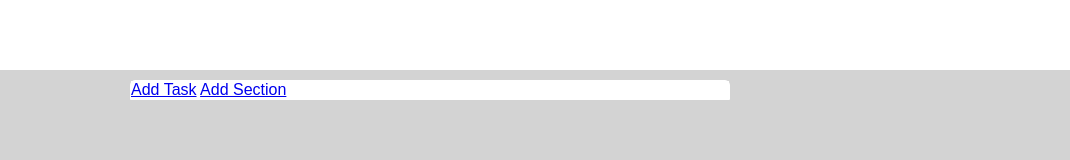
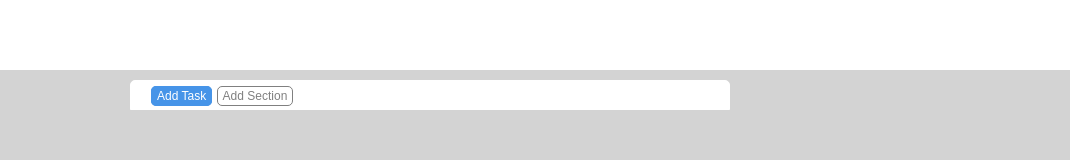
Before and after one commit to orsoli/html-css-toboolist, a plain HTML site: page index.html in a window 1280 px wide. Shown: the full height of the page, 210-1280 px from the left. Drawn offline with Linux system fonts and the light colour scheme.

Commit message:
added buttons

```diff
--- a/css/index-style.css
+++ b/css/index-style.css
@@ -28,10 +28,31 @@ header, nav, main{
 }
 
 /* Utilities  */
+
 .container{
     margin: auto;
     height: auto;
     width: 600px;
+}
+
+/* navogators container  */
+.box{
+    font-size: 12px;
+    padding: 2px 5px;
+    text-decoration: none;
+}
+
+.box.task{
+    color: white;
+    background-color: rgb(70, 148, 232);
+    border: 1px solid rgb(70, 148, 232);
+    border-radius: 5px;
+}
+
+.box.section{
+    color: grey;
+    border: 1px solid gray;
+    border-radius: 5px;
 }
 
 .logo-container{
@@ -43,4 +64,5 @@ header, nav, main{
     border: 1px solid white;
     border-radius: 5px 5px 0 0;
     margin-bottom: 3px;
+    padding: 5px 20px;
 }
--- a/index.html
+++ b/index.html
@@ -19,8 +19,8 @@
         <!-- the navigate header  -->
         <header class="navigator">
             <nav>
-                <a href="#">Add Task</a>
-                <a href="#">Add Section</a>
+                <a href="#" class="box task">Add Task</a>
+                <a href="#" class="box section">Add Section</a>
             </nav>
         </header>
         <!-- main part  -->
```
